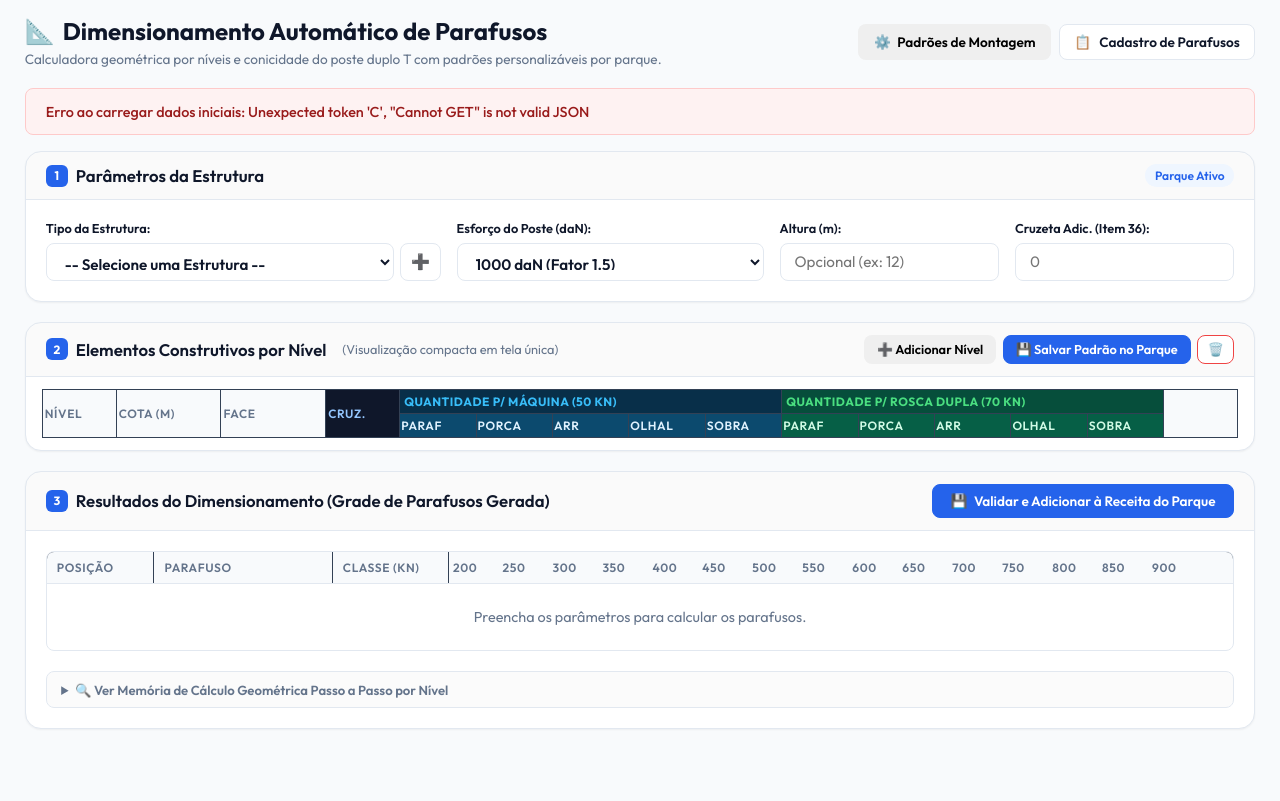
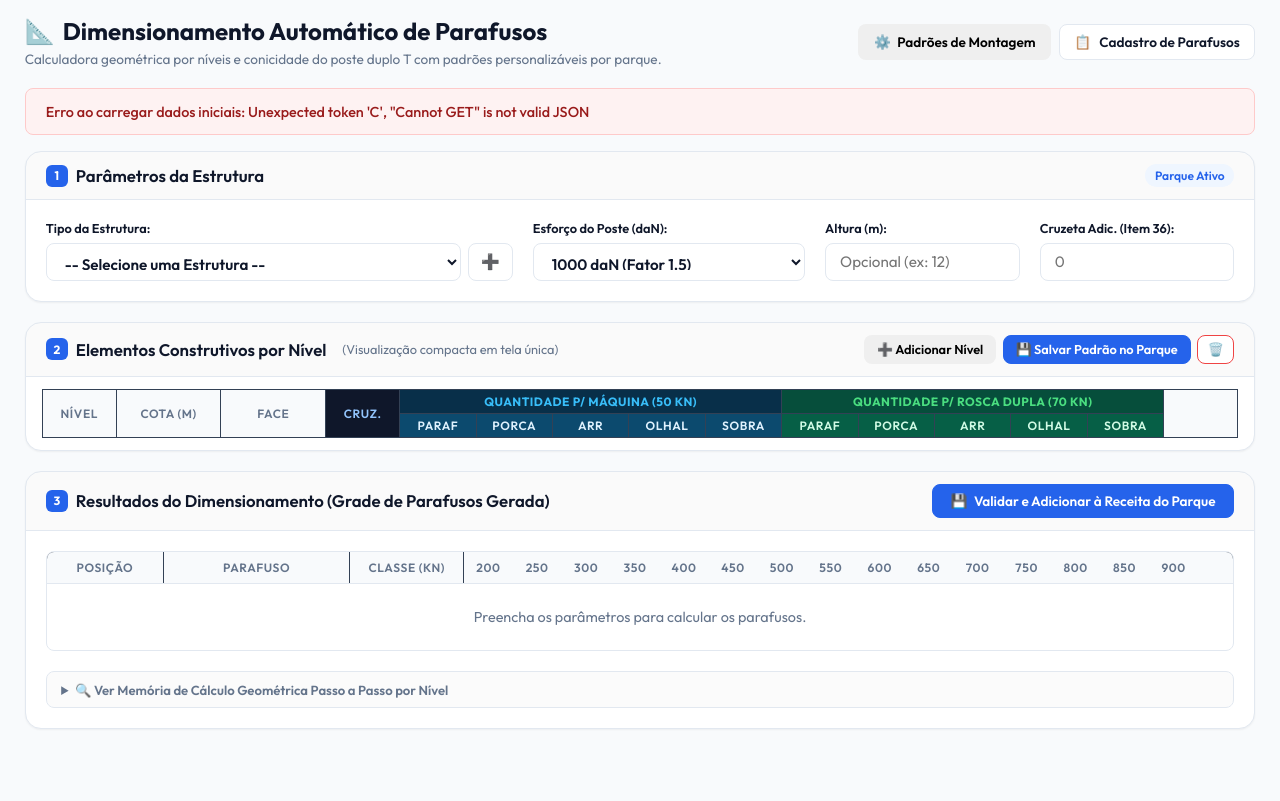
Before and after one commit to viniciusars/Listas-online, a Python web app: template templates/dimensionar_parafusos.html in a window 1280 px wide. Shown: the part 70-871 px from the top of the page. Run offline with Jinja, Linux system fonts and the light colour scheme; the template is opened without the code that fills it, so the values that code supplies are empty.

Commit message:
fix(ui): centralizar titulos de colunas e expandir campo de estrutura para nao cortar texto

```diff
--- a/templates/dimensionar_parafusos.html
+++ b/templates/dimensionar_parafusos.html
@@ -56,7 +56,7 @@ main {
     </div>
 
     <div style="padding: 1.25rem;">
-      <div style="display: grid; grid-template-columns: minmax(240px, 1.8fr) minmax(180px, 1.4fr) minmax(140px, 1fr) minmax(140px, 1fr); gap: 1rem; align-items: start;">
+      <div style="display: grid; grid-template-columns: minmax(320px, 2.4fr) minmax(180px, 1.4fr) minmax(140px, 1fr) minmax(140px, 1fr); gap: 1.25rem; align-items: start;">
 
         <!-- Campo: Tipo da Estrutura -->
         <div>
@@ -67,13 +67,13 @@ main {
             <select id="sel-estrutura" class="form-control" style="flex: 1; font-weight: 600; height: 38px; min-width: 0;" onchange="aoMudarEstrutura()">
               <option value="">-- Selecione uma Estrutura --</option>
             </select>
-            <button class="btn btn-outline" title="Criar Nova Estrutura" onclick="criarNovaEstrutura()" style="height: 38px; padding: 0 0.6rem; flex-shrink: 0;">
+            <button class="btn btn-outline" title="Criar Nova Estrutura" onclick="criarNovaEstrutura()" style="height: 38px; padding: 0 0.75rem; flex-shrink: 0; font-weight: 700;">
               ➕
             </button>
           </div>
           <!-- Input de Nome quando for Nova -->
           <div id="div-nome-custom" style="display: none; margin-top: 0.4rem;">
-            <input type="text" id="input-nome-estrutura" class="form-control" placeholder="Digite o nome da nova estrutura" style="text-transform: uppercase; font-size: 0.85rem; height: 34px;" oninput="aoDigitarNomeCustom()">
+            <input type="text" id="input-nome-estrutura" class="form-control" placeholder="Digite o nome da nova estrutura (ex: N4-NOVO)" style="text-transform: uppercase; font-size: 0.85rem; height: 36px; width: 100%;" oninput="aoDigitarNomeCustom()">
           </div>
         </div>
 
@@ -159,36 +159,36 @@ main {
           <col style="width: 6%;">   <!-- Ações -->
         </colgroup>
         <thead>
-          <!-- Linha 1 de Cabeçalho -->
-          <tr style="background: #1e293b; color: #f8fafc;">
-            <th rowspan="2" style="border: 1px solid #334155; padding: 6px 2px; vertical-align: middle;">NÍVEL</th>
-            <th rowspan="2" style="border: 1px solid #334155; padding: 6px 2px; vertical-align: middle;">COTA (m)</th>
-            <th rowspan="2" style="border: 1px solid #334155; padding: 6px 2px; vertical-align: middle;">FACE</th>
-            <th rowspan="2" style="border: 1px solid #334155; padding: 6px 2px; vertical-align: middle; background: #0f172a; color: #93c5fd;">
+          <!-- Linha 1 de Cabeçalho (Todos Centralizados) -->
+          <tr style="background: #1e293b; color: #f8fafc; text-align: center;">
+            <th rowspan="2" style="border: 1px solid #334155; padding: 6px 2px; text-align: center; vertical-align: middle;">NÍVEL</th>
+            <th rowspan="2" style="border: 1px solid #334155; padding: 6px 2px; text-align: center; vertical-align: middle;">COTA (m)</th>
+            <th rowspan="2" style="border: 1px solid #334155; padding: 6px 2px; text-align: center; vertical-align: middle;">FACE</th>
+            <th rowspan="2" style="border: 1px solid #334155; padding: 6px 2px; text-align: center; vertical-align: middle; background: #0f172a; color: #93c5fd;">
               CRUZ.
             </th>
-            <th colspan="5" style="border: 1px solid #334155; padding: 4px; background: #082f49; color: #38bdf8; font-weight: 700; font-size: 0.75rem; letter-spacing: 0.5px;">
+            <th colspan="5" style="border: 1px solid #334155; padding: 4px; text-align: center; background: #082f49; color: #38bdf8; font-weight: 700; font-size: 0.75rem; letter-spacing: 0.5px;">
               QUANTIDADE P/ MÁQUINA (50 kN)
             </th>
-            <th colspan="5" style="border: 1px solid #334155; padding: 4px; background: #064e3b; color: #4ade80; font-weight: 700; font-size: 0.75rem; letter-spacing: 0.5px;">
+            <th colspan="5" style="border: 1px solid #334155; padding: 4px; text-align: center; background: #064e3b; color: #4ade80; font-weight: 700; font-size: 0.75rem; letter-spacing: 0.5px;">
               QUANTIDADE P/ ROSCA DUPLA (70 kN)
             </th>
-            <th rowspan="2" style="border: 1px solid #334155; padding: 6px 2px; vertical-align: middle;"></th>
+            <th rowspan="2" style="border: 1px solid #334155; padding: 6px 2px; text-align: center; vertical-align: middle;"></th>
           </tr>
-          <!-- Linha 2 de Cabeçalho -->
-          <tr style="background: #0f172a; color: #94a3b8; font-size: 0.7rem;">
+          <!-- Linha 2 de Cabeçalho (Todos Centralizados) -->
+          <tr style="background: #0f172a; color: #94a3b8; font-size: 0.7rem; text-align: center;">
             <!-- Máquina -->
-            <th style="border: 1px solid #334155; padding: 4px 1px; background: #0c4a6e; color: #e0f2fe;">PARAF</th>
-            <th style="border: 1px solid #334155; padding: 4px 1px; background: #0c4a6e; color: #e0f2fe;">PORCA</th>
-            <th style="border: 1px solid #334155; padding: 4px 1px; background: #0c4a6e; color: #e0f2fe;">ARR</th>
-            <th style="border: 1px solid #334155; padding: 4px 1px; background: #0c4a6e; color: #e0f2fe;">OLHAL</th>
-            <th style="border: 1px solid #334155; padding: 4px 1px; background: #0c4a6e; color: #e0f2fe;">SOBRA</th>
+            <th style="border: 1px solid #334155; padding: 4px 1px; text-align: center; background: #0c4a6e; color: #e0f2fe;">PARAF</th>
+            <th style="border: 1px solid #334155; padding: 4px 1px; text-align: center; background: #0c4a6e; color: #e0f2fe;">PORCA</th>
+            <th style="border: 1px solid #334155; padding: 4px 1px; text-align: center; background: #0c4a6e; color: #e0f2fe;">ARR</th>
+            <th style="border: 1px solid #334155; padding: 4px 1px; text-align: center; background: #0c4a6e; color: #e0f2fe;">OLHAL</th>
+            <th style="border: 1px solid #334155; padding: 4px 1px; text-align: center; background: #0c4a6e; color: #e0f2fe;">SOBRA</th>
             <!-- Rosca Dupla -->
-            <th style="border: 1px solid #334155; padding: 4px 1px; background: #065f46; color: #d1fae5;">PARAF</th>
-            <th style="border: 1px solid #334155; padding: 4px 1px; background: #065f46; color: #d1fae5;">PORCA</th>
-            <th style="border: 1px solid #334155; padding: 4px 1px; background: #065f46; color: #d1fae5;">ARR</th>
-            <th style="border: 1px solid #334155; padding: 4px 1px; background: #065f46; color: #d1fae5;">OLHAL</th>
-            <th style="border: 1px solid #334155; padding: 4px 1px; background: #065f46; color: #d1fae5;">SOBRA</th>
+            <th style="border: 1px solid #334155; padding: 4px 1px; text-align: center; background: #065f46; color: #d1fae5;">PARAF</th>
+            <th style="border: 1px solid #334155; padding: 4px 1px; text-align: center; background: #065f46; color: #d1fae5;">PORCA</th>
+            <th style="border: 1px solid #334155; padding: 4px 1px; text-align: center; background: #065f46; color: #d1fae5;">ARR</th>
+            <th style="border: 1px solid #334155; padding: 4px 1px; text-align: center; background: #065f46; color: #d1fae5;">OLHAL</th>
+            <th style="border: 1px solid #334155; padding: 4px 1px; text-align: center; background: #065f46; color: #d1fae5;">SOBRA</th>
           </tr>
         </thead>
         <tbody id="tbody-grid-niveis">
@@ -218,27 +218,27 @@ main {
       <div style="overflow-x: auto; margin-bottom: 1.25rem; border: 1px solid var(--border-color); border-radius: 8px;">
         <table id="tabela-matriz-parafusos" style="width: 100%; border-collapse: collapse; font-size: 0.82rem; text-align: center;">
           <thead>
-            <tr style="background: #1e293b; color: #f8fafc;">
-              <th style="padding: 8px 10px; text-align: left; min-width: 90px; border-right: 1px solid #334155;">POSIÇÃO</th>
-              <th style="padding: 8px 10px; text-align: left; min-width: 150px; border-right: 1px solid #334155;">PARAFUSO</th>
-              <th style="padding: 8px 10px; min-width: 85px; border-right: 1px solid #334155;">CLASSE (KN)</th>
+            <tr style="background: #1e293b; color: #f8fafc; text-align: center;">
+              <th style="padding: 8px 10px; text-align: center; min-width: 100px; border-right: 1px solid #334155;">POSIÇÃO</th>
+              <th style="padding: 8px 10px; text-align: center; min-width: 160px; border-right: 1px solid #334155;">PARAFUSO</th>
+              <th style="padding: 8px 10px; text-align: center; min-width: 90px; border-right: 1px solid #334155;">CLASSE (KN)</th>
               <!-- Comprimentos fixos de 200 a 900 mm -->
-              <th style="padding: 8px 4px; min-width: 42px;">200</th>
-              <th style="padding: 8px 4px; min-width: 42px;">250</th>
-              <th style="padding: 8px 4px; min-width: 42px;">300</th>
-              <th style="padding: 8px 4px; min-width: 42px;">350</th>
-              <th style="padding: 8px 4px; min-width: 42px;">400</th>
-              <th style="padding: 8px 4px; min-width: 42px;">450</th>
-              <th style="padding: 8px 4px; min-width: 42px;">500</th>
-              <th style="padding: 8px 4px; min-width: 42px;">550</th>
-              <th style="padding: 8px 4px; min-width: 42px;">600</th>
-              <th style="padding: 8px 4px; min-width: 42px;">650</th>
-              <th style="padding: 8px 4px; min-width: 42px;">700</th>
-              <th style="padding: 8px 4px; min-width: 42px;">750</th>
-              <th style="padding: 8px 4px; min-width: 42px;">800</th>
-              <th style="padding: 8px 4px; min-width: 42px;">850</th>
-              <th style="padding: 8px 4px; min-width: 42px;">900</th>
-              <th style="padding: 8px 4px; width: 35px;"></th>
+              <th style="padding: 8px 4px; text-align: center; min-width: 42px;">200</th>
+              <th style="padding: 8px 4px; text-align: center; min-width: 42px;">250</th>
+              <th style="padding: 8px 4px; text-align: center; min-width: 42px;">300</th>
+              <th style="padding: 8px 4px; text-align: center; min-width: 42px;">350</th>
+              <th style="padding: 8px 4px; text-align: center; min-width: 42px;">400</th>
+              <th style="padding: 8px 4px; text-align: center; min-width: 42px;">450</th>
+              <th style="padding: 8px 4px; text-align: center; min-width: 42px;">500</th>
+              <th style="padding: 8px 4px; text-align: center; min-width: 42px;">550</th>
+              <th style="padding: 8px 4px; text-align: center; min-width: 42px;">600</th>
+              <th style="padding: 8px 4px; text-align: center; min-width: 42px;">650</th>
+              <th style="padding: 8px 4px; text-align: center; min-width: 42px;">700</th>
+              <th style="padding: 8px 4px; text-align: center; min-width: 42px;">750</th>
+              <th style="padding: 8px 4px; text-align: center; min-width: 42px;">800</th>
+              <th style="padding: 8px 4px; text-align: center; min-width: 42px;">850</th>
+              <th style="padding: 8px 4px; text-align: center; min-width: 42px;">900</th>
+              <th style="padding: 8px 4px; text-align: center; width: 35px;"></th>
             </tr>
           </thead>
           <tbody id="tbody-matriz-parafusos">
@@ -491,7 +491,7 @@ async function carregarDadosIniciais() {
 
     const optNova = document.createElement('option');
     optNova.value = '__NOVA__';
-    optNova.textContent = '➕ [Nova Estrutura Personalizada]';
+    optNova.textContent = '➕ [Nova Estrutura]';
     selEst.appendChild(optNova);
 
     // Seleciona N1 por padrão se existir
```
